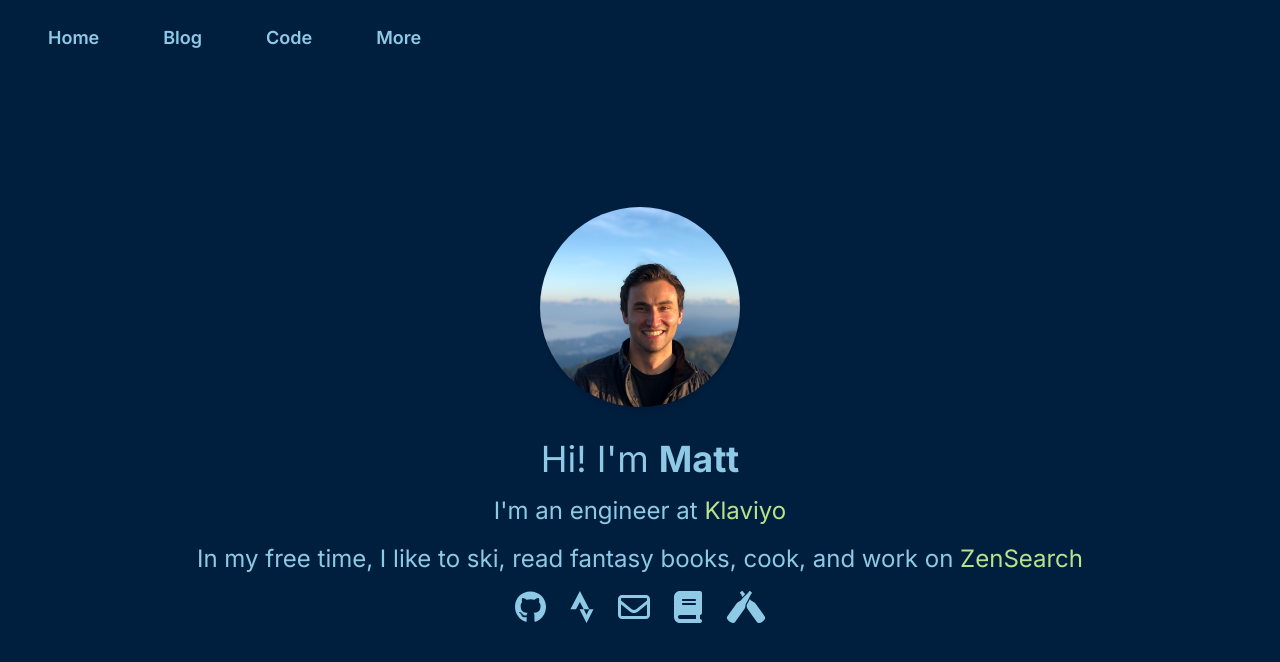
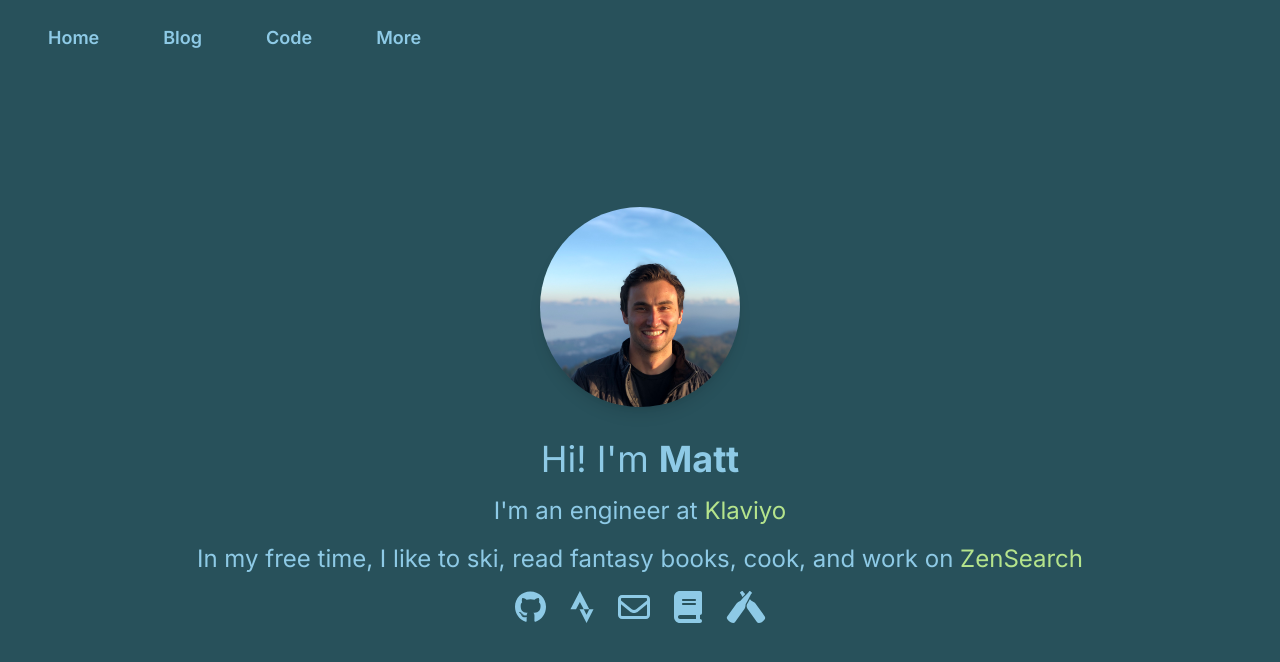
Before and after one commit to mrkaye97/site-2.0, a Next.js app: page / in a window 1280 px wide. Shown: the top 662 px of the page. Built offline with nearby package versions, Linux system fonts and the light colour scheme.

Commit message:
I like these!

```diff
--- a/tailwind.config.ts
+++ b/tailwind.config.ts
@@ -10,8 +10,8 @@ const config: Config = {
   theme: {
     extend: {
       colors: {
-        "dark-blue": "#001f3f",
-        "darker-blue": "#001f3f",
+        "dark-blue": "#28515b",
+        "darker-blue": "#1c383f",
         "seafoam-green": "#8ecae6",
         "light-seafoam": "#b5e48c",
       },
```
